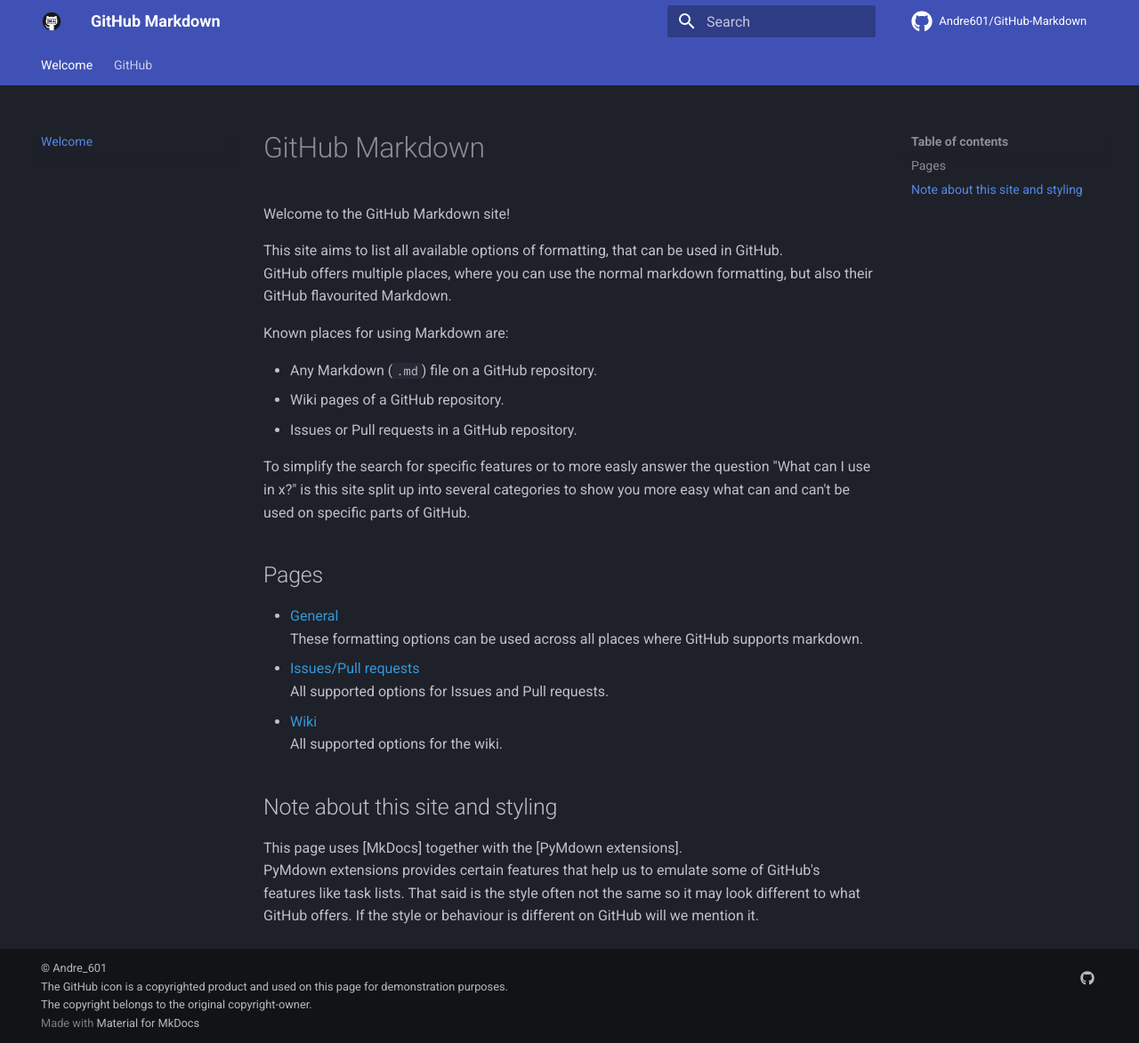
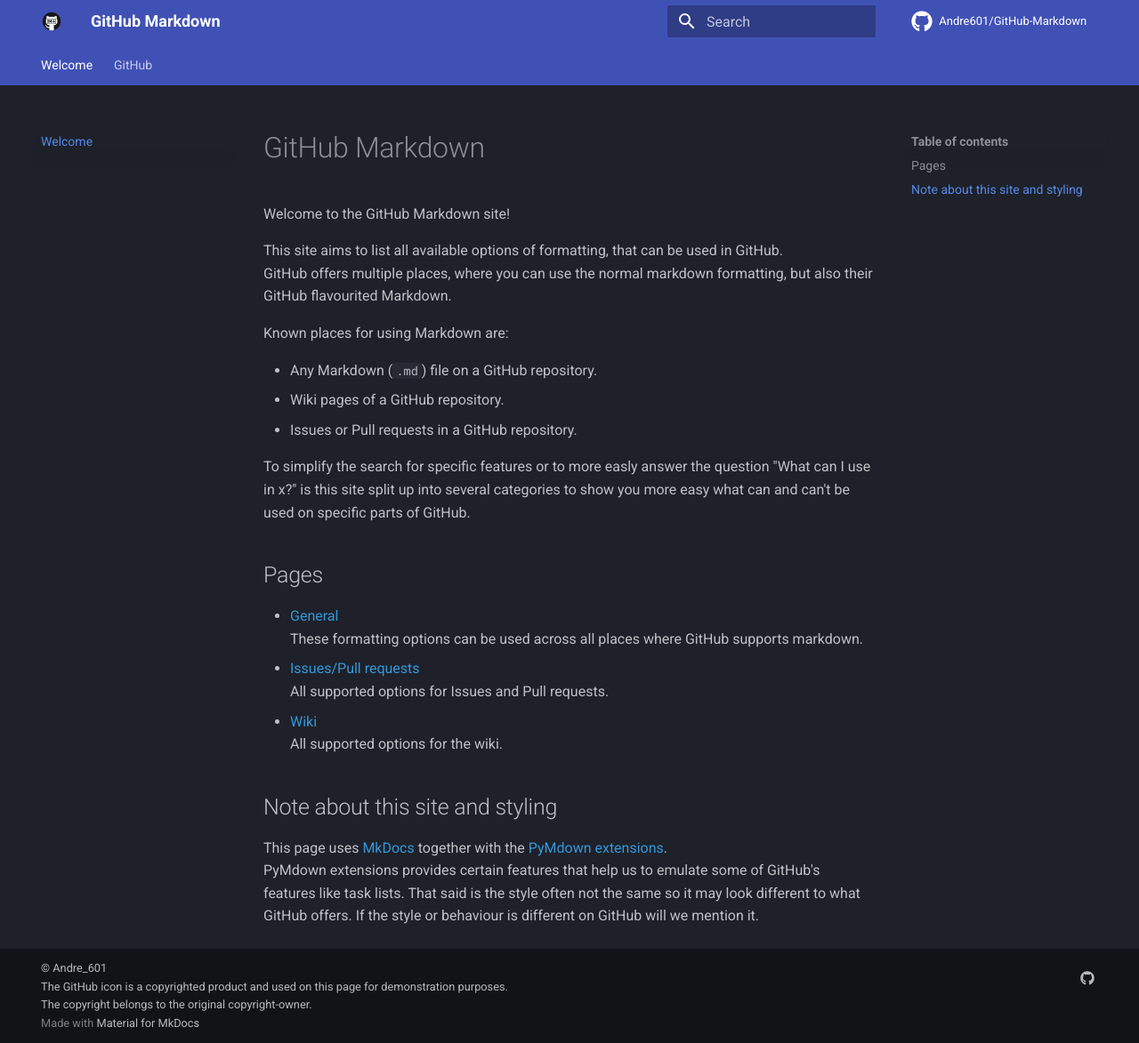
Before and after one commit to Andre601/GitHub-Markdown, an MkDocs documentation site: the page built from docs/index.md, in a window 1280 px wide and 1173 px high. Shown: the whole window at 89% size. Built offline with MkDocs 1.6.1 and Material for MkDocs 9.7.7, drawn with Linux system fonts in a browser that asks for light colours; comment, search, counter and statistics services are not loaded; some of the changed lines change nothing that is shown.

Commit message:
Fix links

```diff
--- a/docs/index.md
+++ b/docs/index.md
@@ -1,3 +1,6 @@
+[MkDocs]: https://www.mkdocs.org
+[PyMdown extensions]: https://facelessuser.github.io/pymdown-extensions/
+
 # GitHub Markdown
 Welcome to the GitHub Markdown site!
 
```
